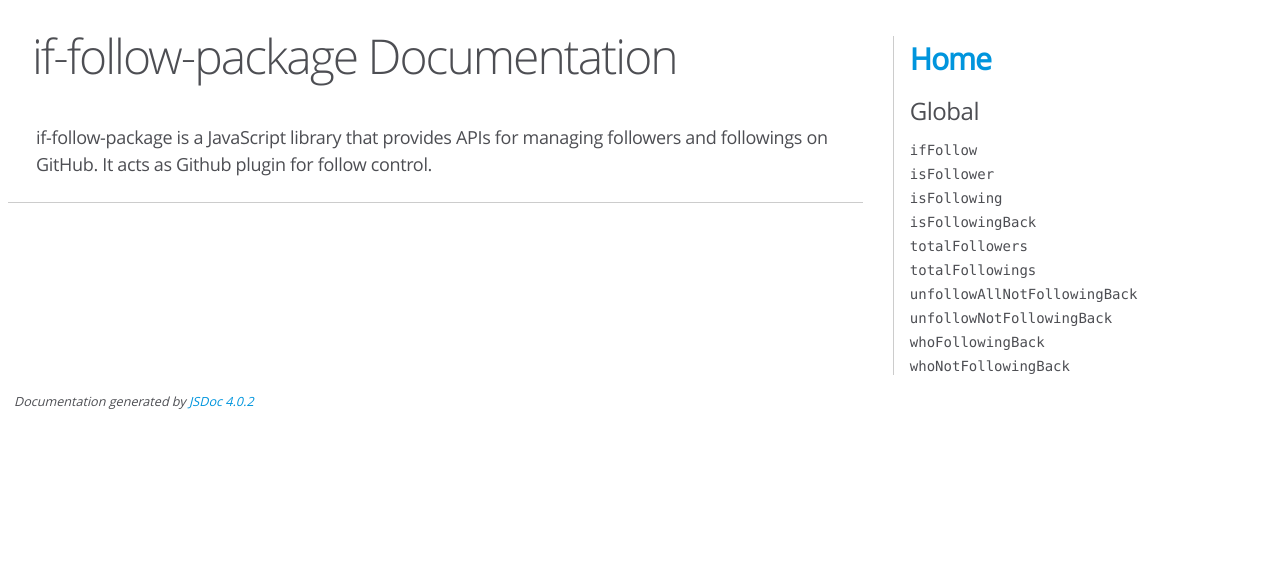
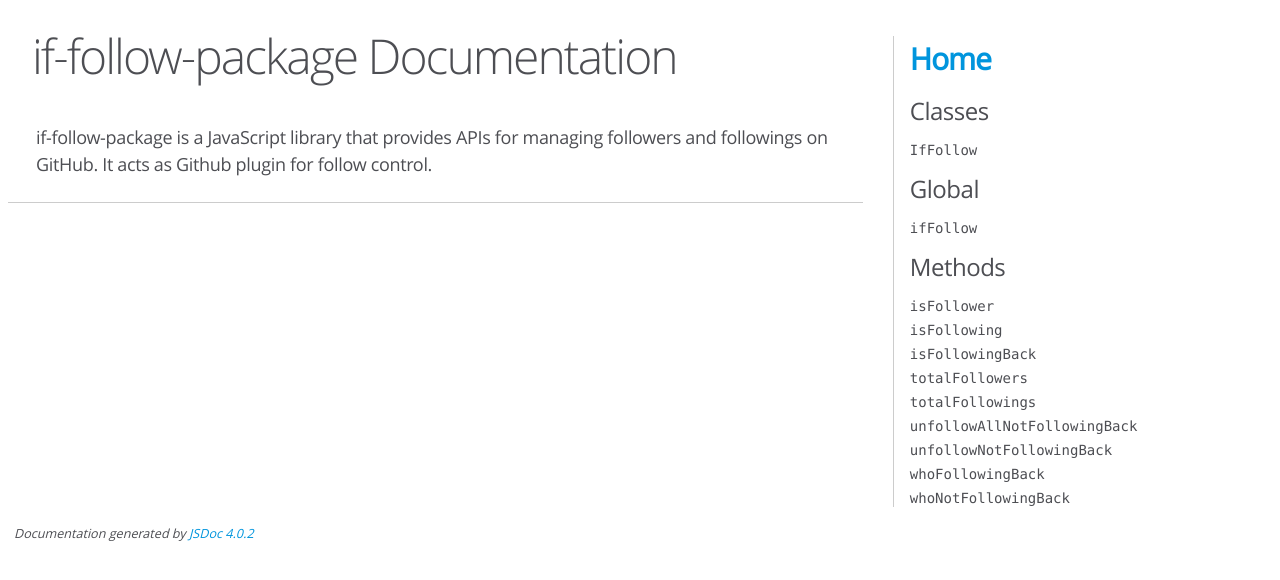
Before and after one commit to farhan7reza7/if-follow-package, a website built with webpack: page docs/index.html in a window 1280 px wide. Built offline with nearby package versions, Linux system fonts and the light colour scheme.

Commit message:
Update index.html  to correct lib global variable
Update index.html  to correct lib global variable

```diff
--- a/docs/index.html
+++ b/docs/index.html
@@ -37,9 +37,16 @@
 
     <nav>
       <h2><a href="index.html">Home</a></h2>
+      <h3>Classes</h3>
+      <ul>
+        <li><a href="global.html#IfFollow">IfFollow</a></li>
+      </ul>
       <h3>Global</h3>
       <ul>
         <li><a href="global.html#ifFollow">ifFollow</a></li>
+      </ul>
+      <h3>Methods</h3>
+      <ul>
         <li><a href="global.html#isFollower">isFollower</a></li>
         <li><a href="global.html#isFollowing">isFollowing</a></li>
         <li><a href="global.html#isFollowingBack">isFollowingBack</a></li>
```
